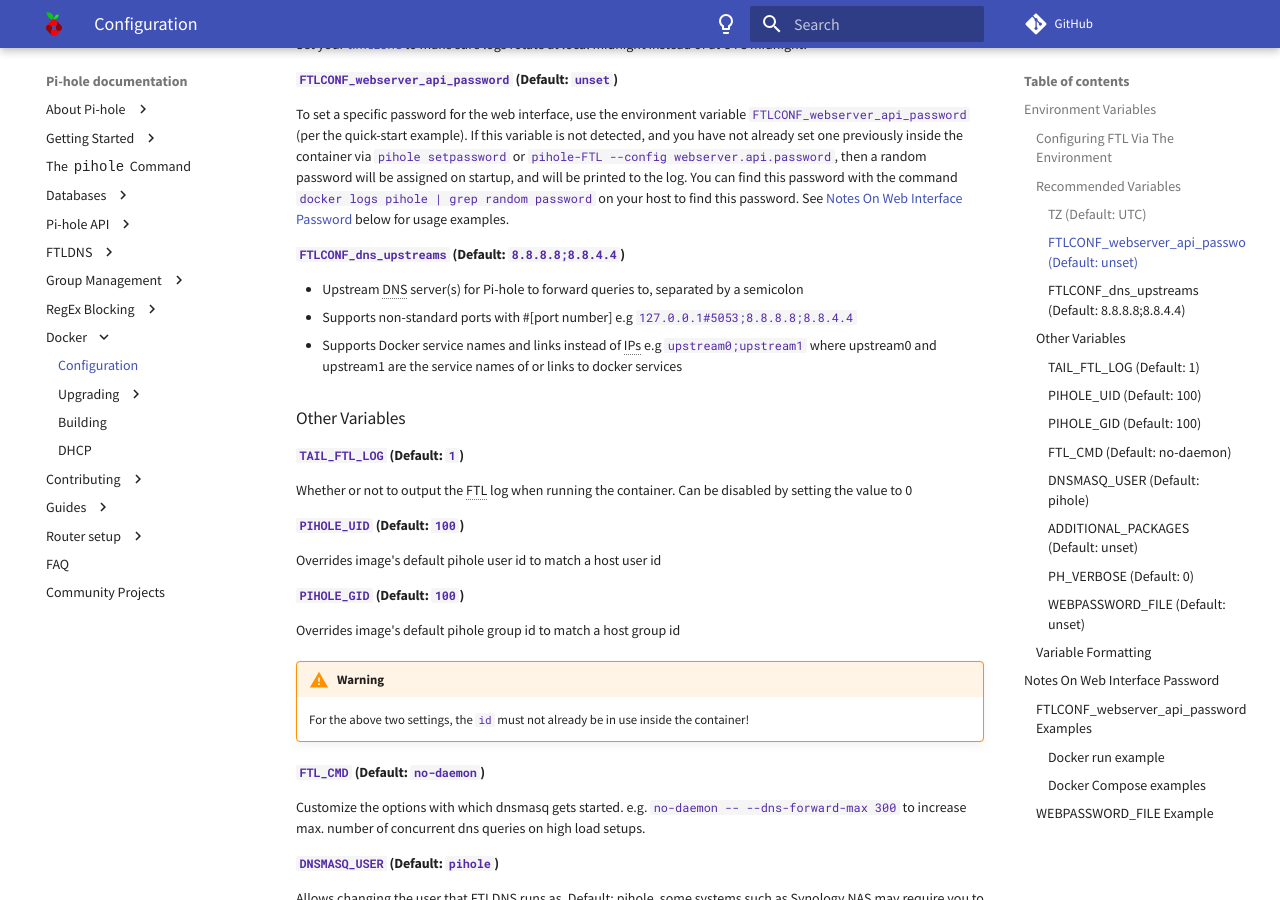
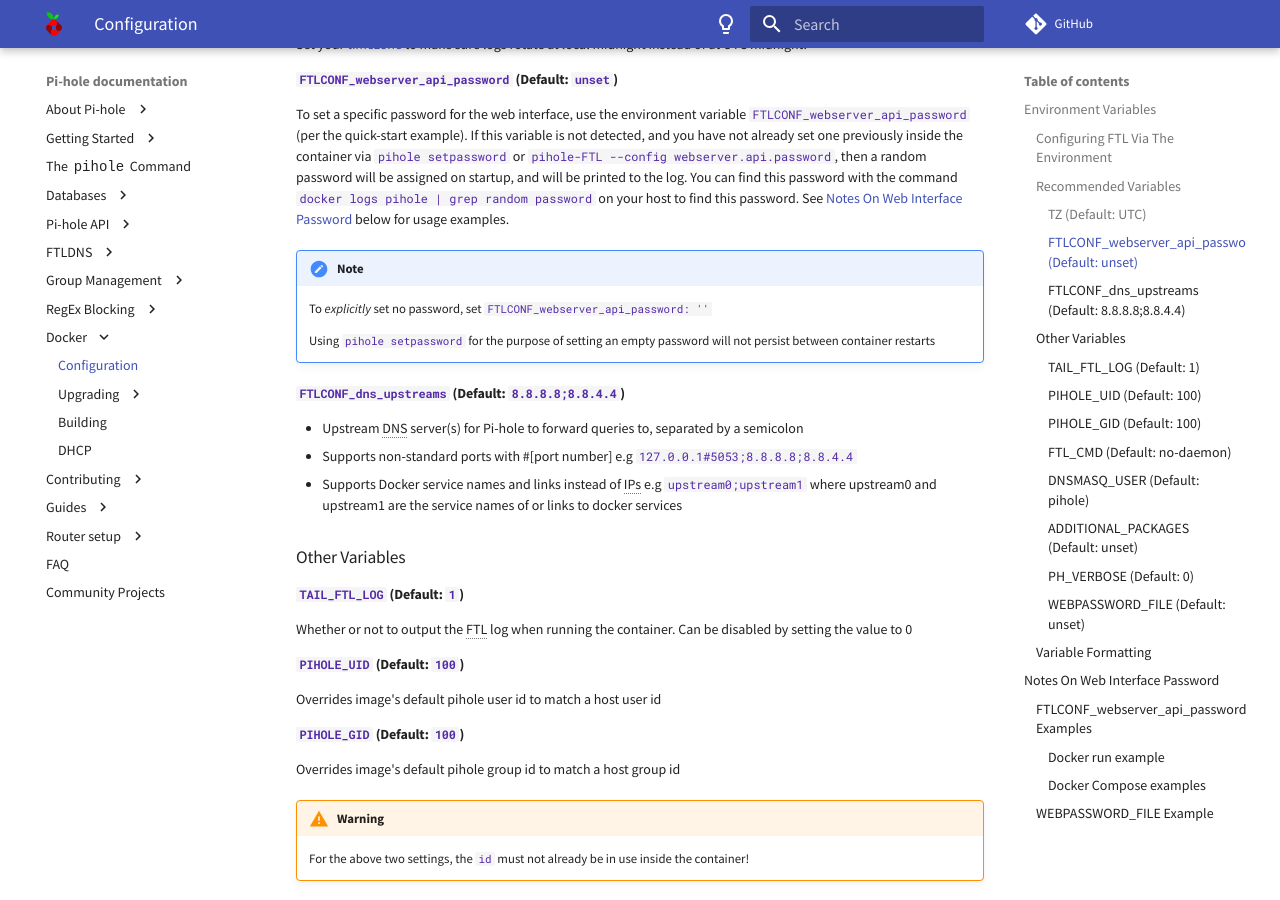
Before and after one commit to pi-hole/docs, an MkDocs documentation site: the page built from docs/docker/configuration.md, in a window 1280 px wide and 900 px high, scrolled down 1006 px. Built offline with MkDocs 1.6.1 and Material for MkDocs 9.7.7, drawn with Linux system fonts in a browser that asks for light colours; comment, search, counter and statistics services are not loaded.

Commit message:
Include note from https://github.com/pi-hole/docker-pi-hole/pull/1778
Signed-off-by: Adam Warner <me@adamwarner.co.uk>

```diff
--- a/docs/docker/configuration.md
+++ b/docs/docker/configuration.md
@@ -43,6 +43,11 @@ Set your [timezone](https://en.wikipedia.org/wiki/List_of_tz_database_time_zones
 #### `FTLCONF_webserver_api_password` (Default: `unset`)
 
 To set a specific password for the web interface, use the environment variable `FTLCONF_webserver_api_password` (per the quick-start example). If this variable is not detected, and you have not already set one previously inside the container via `pihole setpassword` or `pihole-FTL --config webserver.api.password`, then a random password will be assigned on startup, and will be printed to the log. You can find this password with the command `docker logs pihole | grep random password` on your host to find this password. See [Notes On Web Interface Password](#notes-on-web-interface-password) below for usage examples.
+
+!!! note
+    To _explicitly_ set no password, set `FTLCONF_webserver_api_password: ''`
+
+    Using `pihole setpassword` for the purpose of setting an empty password will not persist between container restarts
 
 #### `FTLCONF_dns_upstreams` (Default: `8.8.8.8;8.8.4.4`)
 
```
